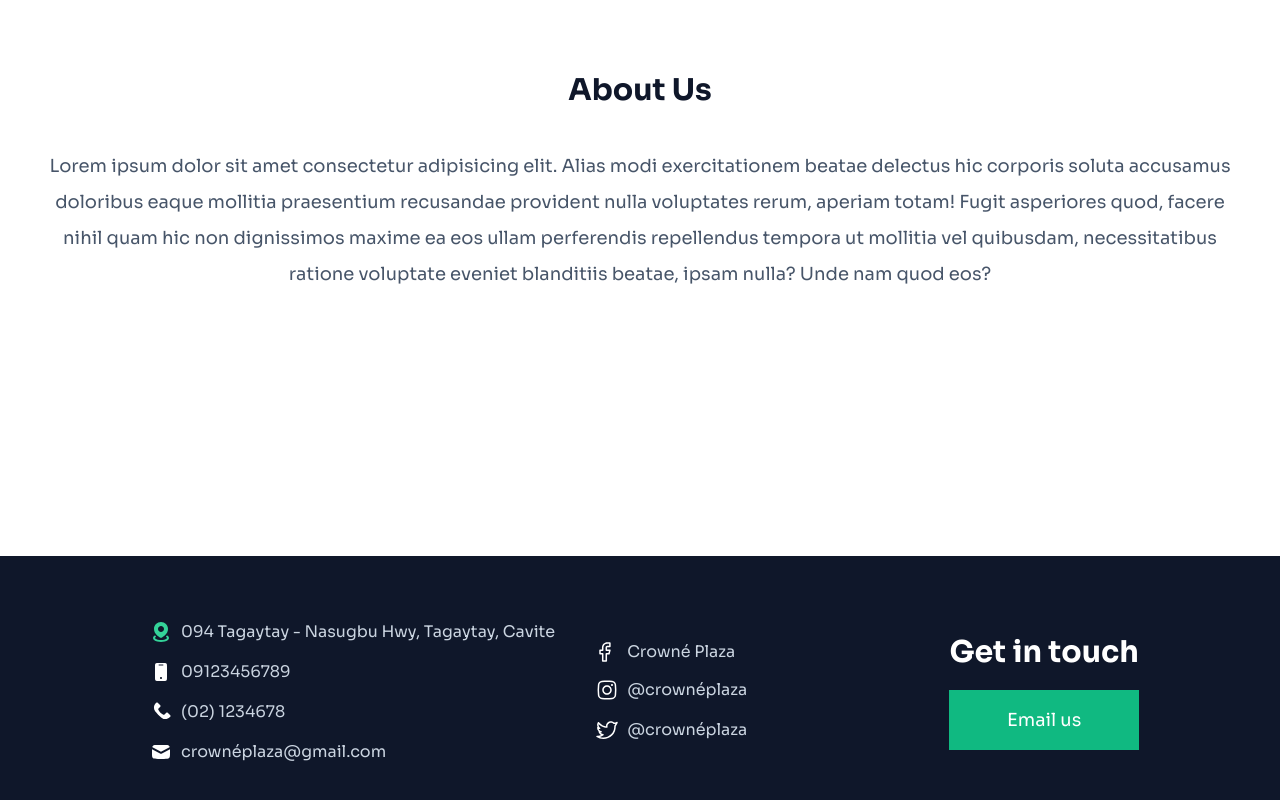
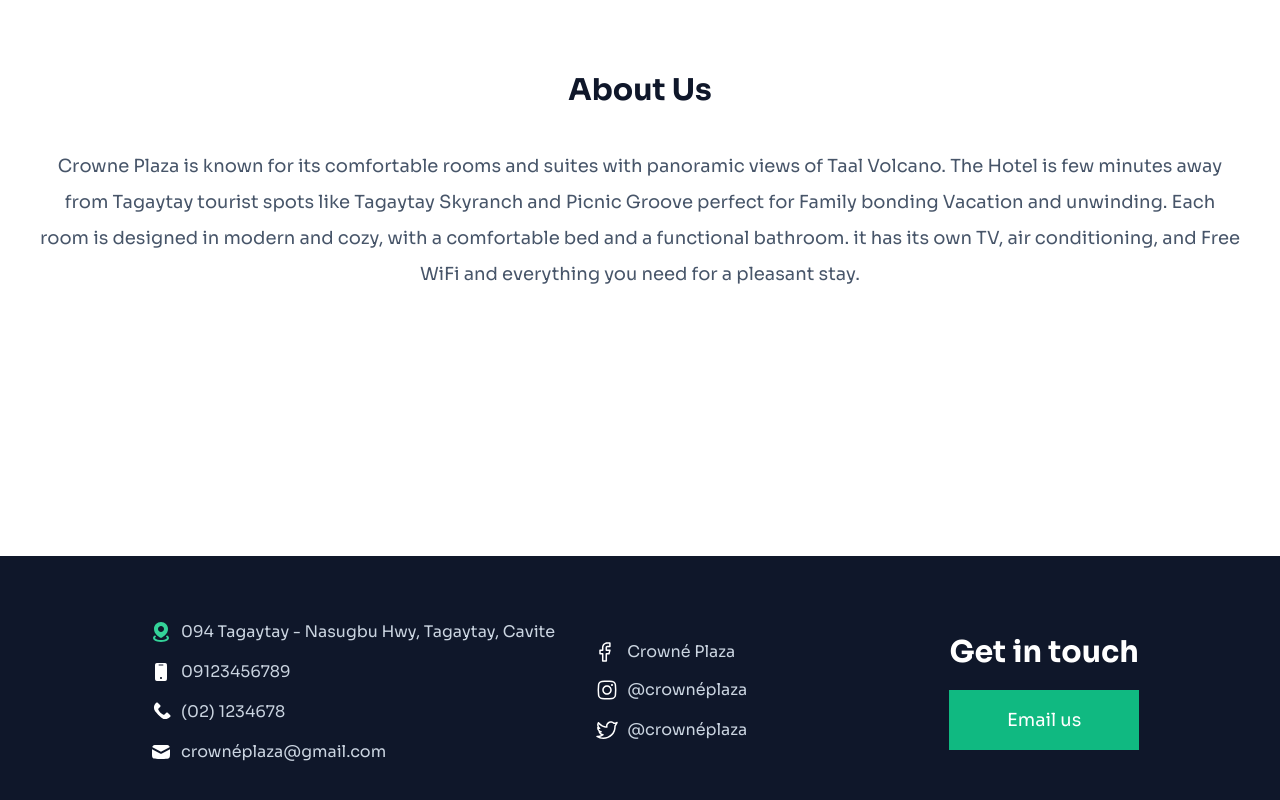
Before and after one commit to shawdc15/crowneplaza, a Next.js app: page /customer in a window 1280 px wide. Shown: the part 2192-2992 px from the top of the page. Built offline with nearby package versions, Linux system fonts and the light colour scheme; no server answers.

Commit message:
add about

```diff
--- a/components/About.jsx
+++ b/components/About.jsx
@@ -8,13 +8,7 @@ const About = () => {
           About Us
         </p>
         <p className="px-4 text-center text-lg leading-9 text-slate-600">
-          Lorem ipsum dolor sit amet consectetur adipisicing elit. Alias modi
-          exercitationem beatae delectus hic corporis soluta accusamus doloribus
-          eaque mollitia praesentium recusandae provident nulla voluptates
-          rerum, aperiam totam! Fugit asperiores quod, facere nihil quam hic non
-          dignissimos maxime ea eos ullam perferendis repellendus tempora ut
-          mollitia vel quibusdam, necessitatibus ratione voluptate eveniet
-          blanditiis beatae, ipsam nulla? Unde nam quod eos?
+        Crowne Plaza is known for its comfortable rooms and suites with panoramic views of Taal Volcano. The Hotel is few minutes away from Tagaytay tourist spots like Tagaytay Skyranch and Picnic Groove perfect for Family bonding Vacation and unwinding.  Each room is designed in modern and cozy,  with a comfortable bed and a functional bathroom. it has its own TV, air conditioning, and Free WiFi and everything you need for a pleasant stay.
         </p>
       </div>
     </div>
```
